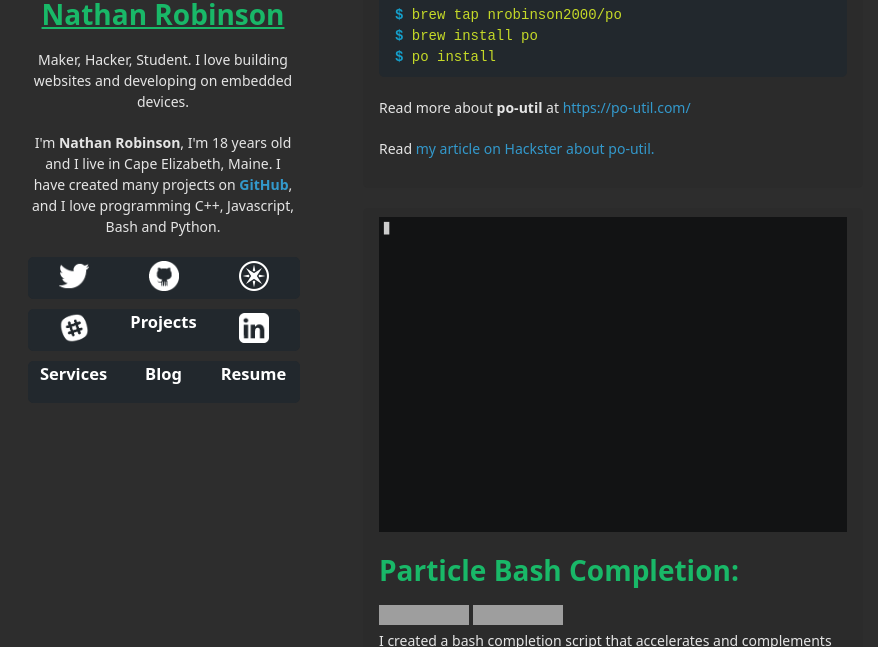
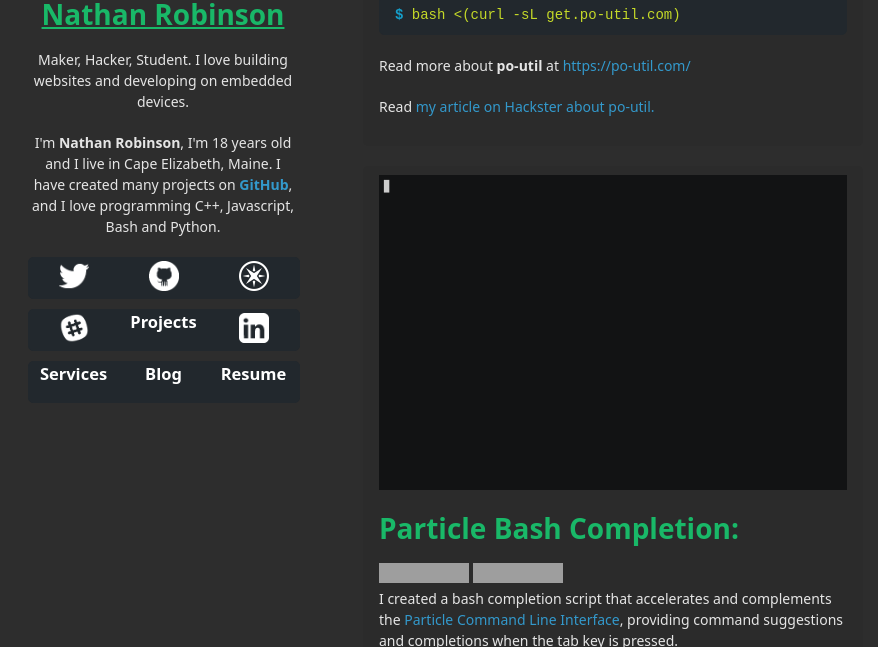
Before and after one commit to Willj221/nrobinson.me, a Jekyll site: the page built from pages/projects.md, in a window 1280 px wide and 900 px high, scrolled down 365 px, cut to the strip 253-900 px from the top of the window. Shown: the whole strip, without its empty margins (182-1060 px from the left). Built offline with Jekyll 4.4.1, drawn with Linux system fonts in a browser that asks for light colours; grey boxes are pictures that could not be loaded.

Commit message:
at 08:27 of 2018-03-01

```diff
--- a/pages/projects.md
+++ b/pages/projects.md
@@ -20,9 +20,7 @@ permalink: /projects/
 </a><p><a href="https://github.com/nrobinson2000/po-util">Po-util</a>, short for Particle Offline Utility, is a tool I maintain for facilitating the ultimate local Particle development experience.</p><p>
     Po-util is my personal solution to local Particle development that uses the GCC for ARM Cortex processors toolchain to build your projects using the <a href="https://github.com/spark/firmware">Particle Firmware Source</a> directly on your computer.
     Po-util can be installed on macOS using Homebrew:
-  </p><pre><code><strong class="shell">$</strong> brew tap nrobinson2000/po
-<strong class="shell">$</strong> brew install po
-<strong class="shell">$</strong> po install</code>
+  </p><pre><code><strong class="shell">$</strong> bash <(curl -sL get.po-util.com)</code>
 </pre><p>Read more about <strong>po-util</strong> at <a href="https://po-util.com/">https://po-util.com/</a></p><p>Read <a href="https://particle.hackster.io/nrobinson2000/how-to-develop-particle-locally-using-po-util-e3227f?ref=channel&amp;ref_id=286_trending___&amp;offset=22">my article on Hackster about po-util.</a></p></div>
 
 --------------------------------------------------------------------------------
```
